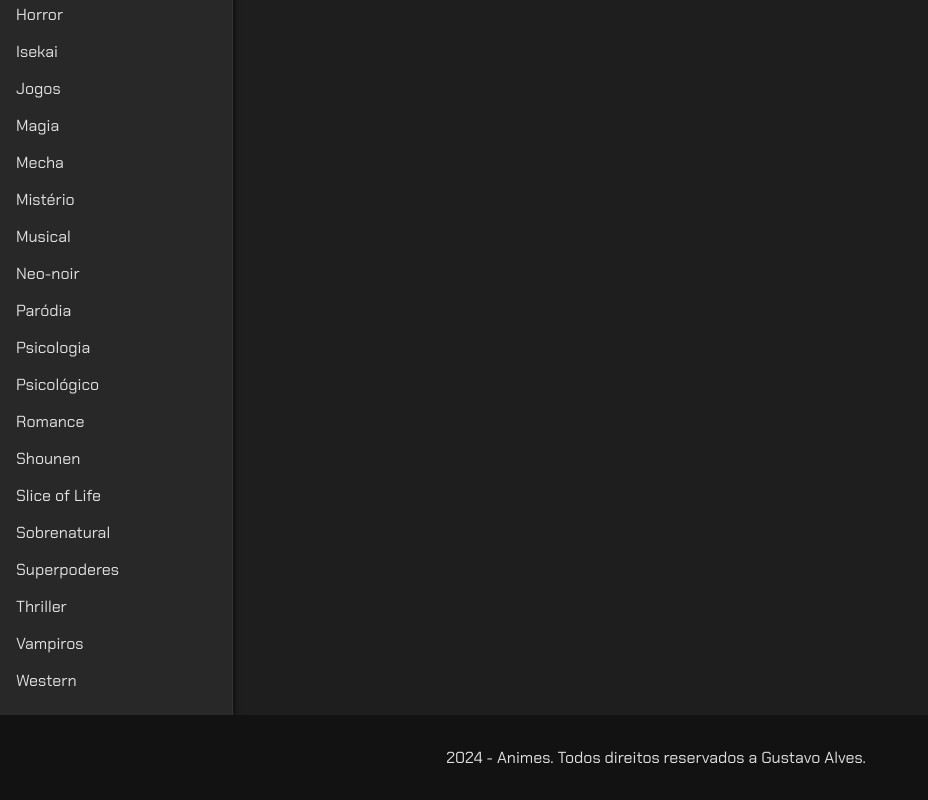
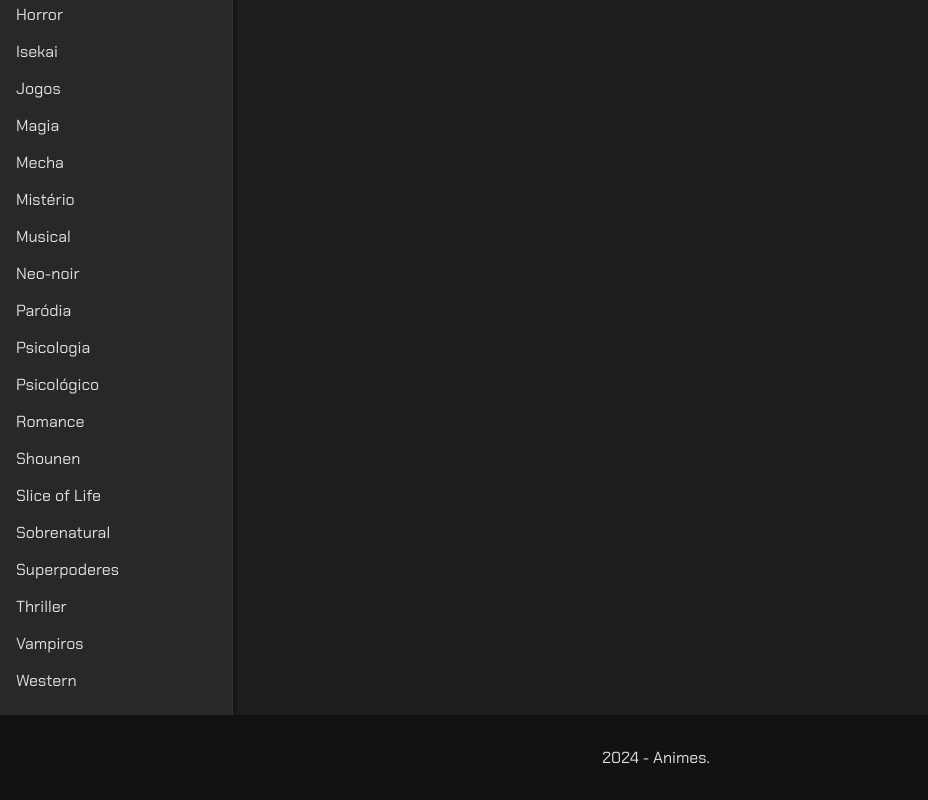
Before and after one commit to guualvees/Imers-o-Dev-com-Google-Gemini, a plain HTML site: page index.html in a window 1280 px wide. Shown: the part 619-1419 px from the top of the page, without its empty margins (0-928 px from the left). Drawn offline with Linux system fonts and the light colour scheme.

Commit message:
Update index.html

```diff
--- a/index.html
+++ b/index.html
@@ -28,7 +28,7 @@
         </section>
     </main>
     <footer>
-        <p>2024 - Animes. Todos direitos reservados a Gustavo Alves.</p>
+        <p>2024 - Animes.</p>
     </footer>
     <!-- Coloque seus scripts no final para garantir que o DOM esteja carregado -->
     <script src="dados.js"></script>
```
